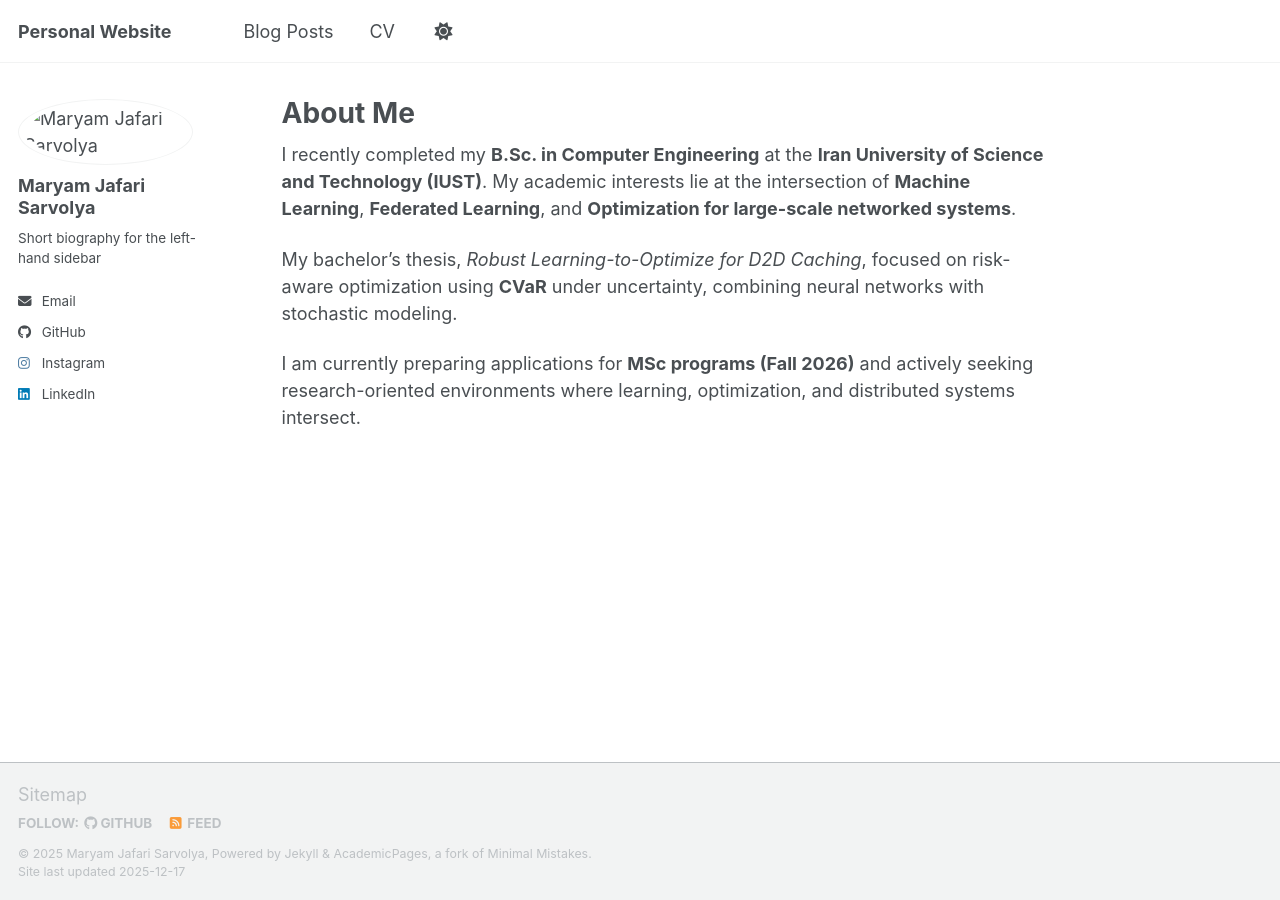
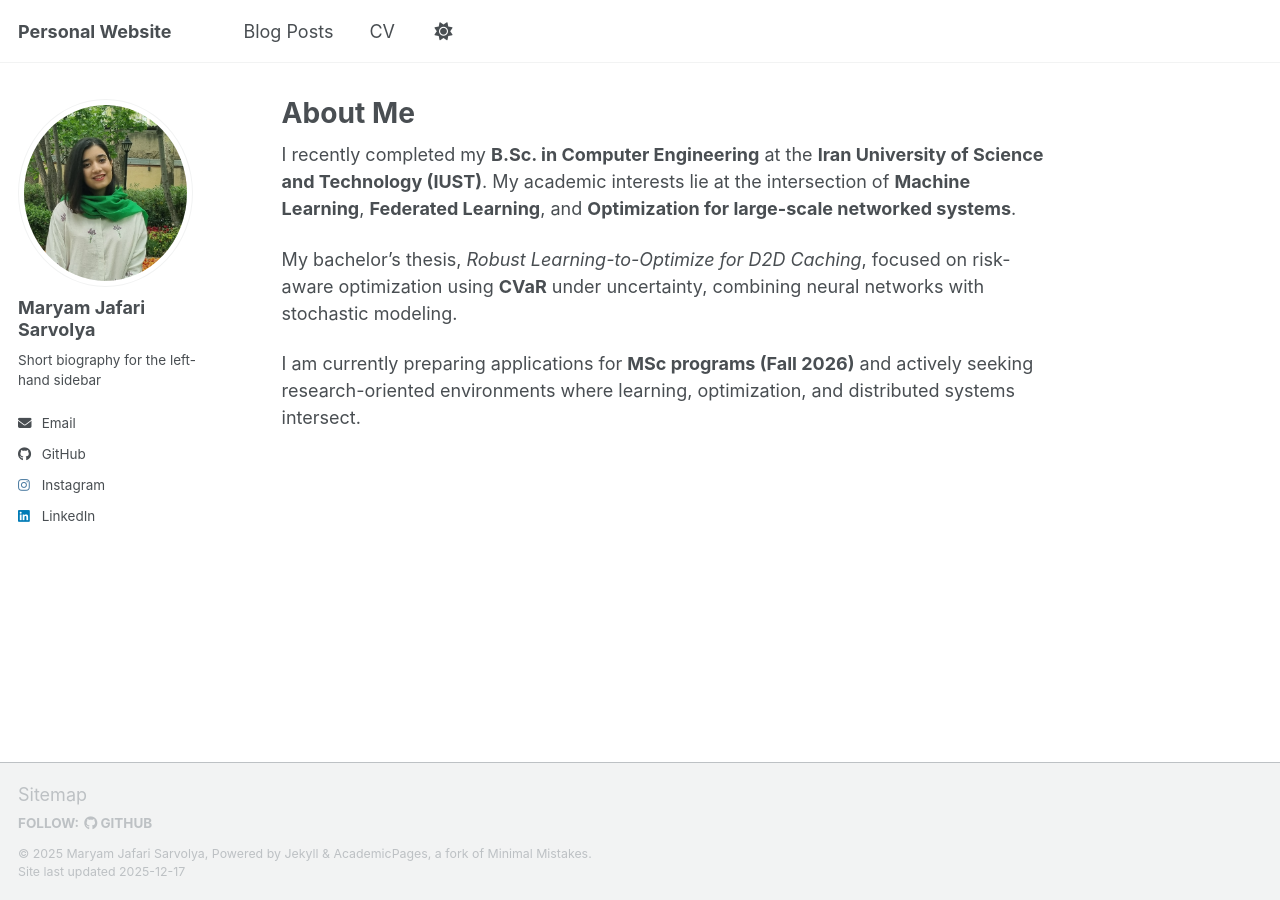
Before and after one commit to maryam1381/maryam1381.github.io, a Jekyll site: the page built from _pages/about.md, in a window 1280 px wide. Built offline with Jekyll 4.4.1, drawn with Linux system fonts in a browser that asks for light colours; a script bundle is joined from its source files by our own code; library files that are not in the unit come from our copies.

Commit message:
Update _config.yml

```diff
--- a/_config.yml
+++ b/_config.yml
@@ -23,7 +23,7 @@
 #               Additional customization can be done by editing /_includes/author-profile.html
 author:
   # Biographic information
-  avatar           : "images/profile.jpg"
+  avatar           : "profile.jpg"
   name             : "Maryam Jafari Sarvolya"
   pronouns         : # example: "she/her"
   bio              : "Short biography for the left-hand sidebar"
@@ -125,7 +125,7 @@
       options:
         format           : "iso8601" # "iso8601" (default), "timestamp-seconds", "timestamp-milliseconds"
 atom_feed:
-  hide                   : false     # change to true to hide the RSS feed in the footer
+  hide                   : true     # change to true to hide the RSS feed in the footer
   path                   : # blank (default) uses feed.xml
 
 
```
